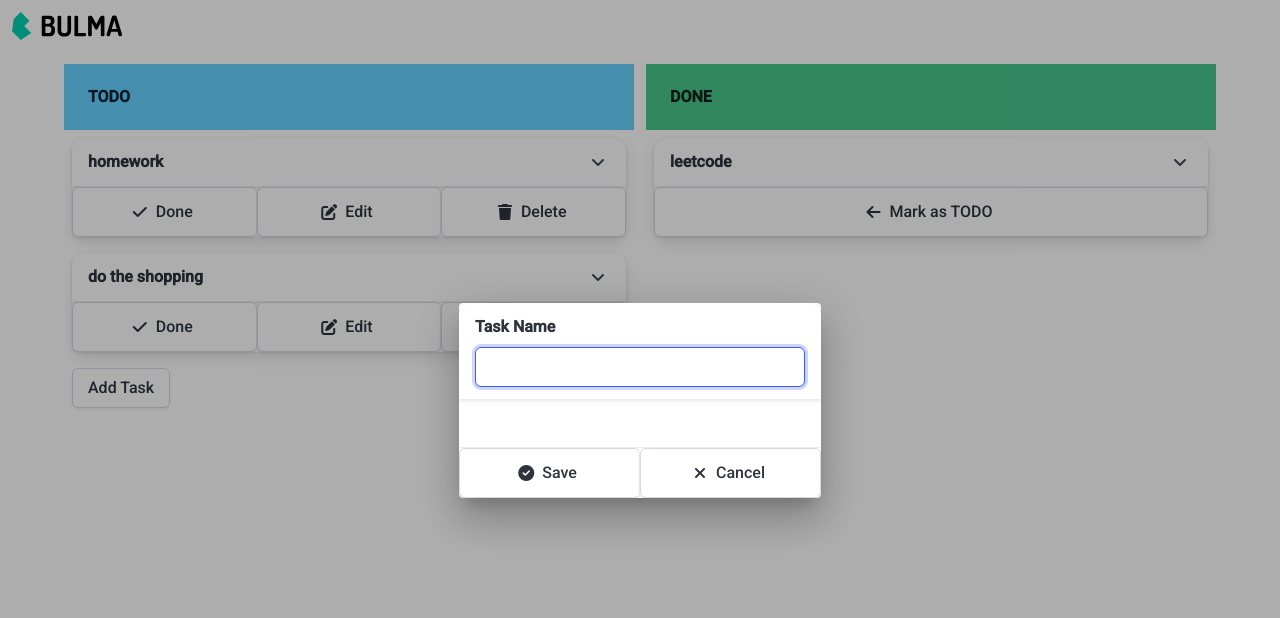
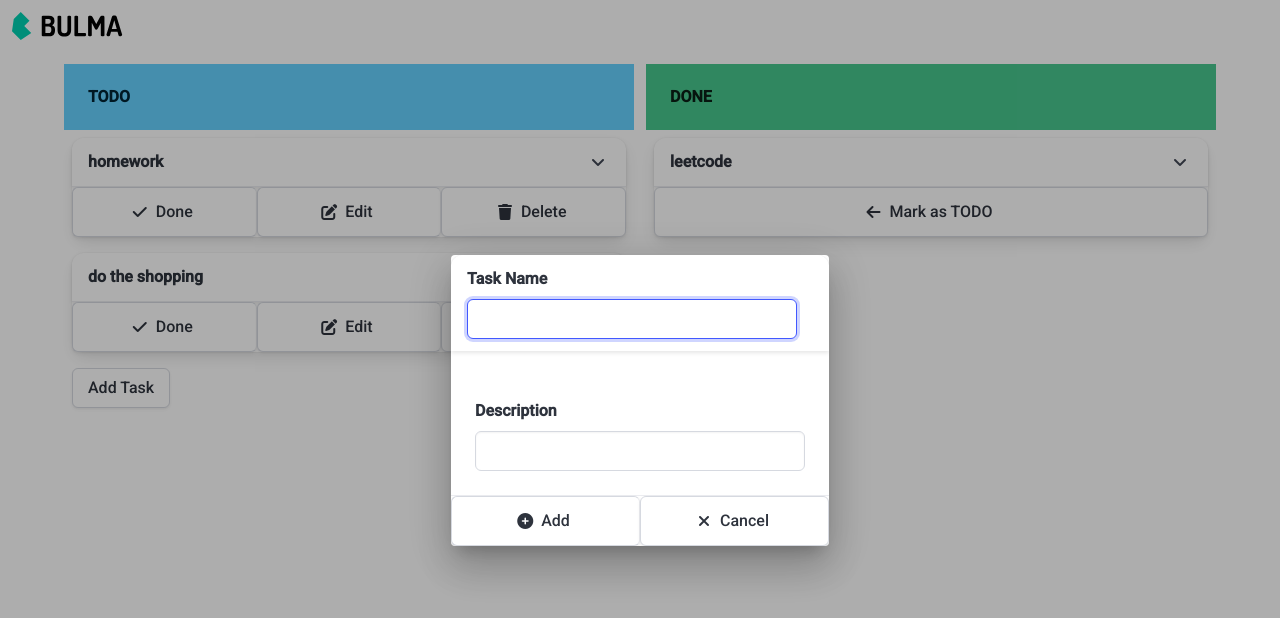
Before and after one commit to goothrough/simple-to-do-list, an Angular app: page / in a window 1280 px wide. Both pictures are taken after a click on the button "Add Task". Shown: the top 618 px of the page. Built offline with nearby package versions, Linux system fonts and the light colour scheme.

Commit message:
add function

```diff
--- a/src/app/app.module.ts
+++ b/src/app/app.module.ts
@@ -7,6 +7,7 @@ import { NavbarComponent } from './layout/navbar/navbar.component';
 import { TaskCardComponent } from './shared/task-card/task-card.component';
 import { NoopAnimationsModule } from '@angular/platform-browser/animations';
 import { MatDialogModule } from '@angular/material/dialog';
+import { ReactiveFormsModule } from '@angular/forms';
 
 @NgModule({
   declarations: [
@@ -18,7 +19,8 @@ import { MatDialogModule } from '@angular/material/dialog';
   imports: [
     BrowserModule,
     NoopAnimationsModule,
-    MatDialogModule
+    MatDialogModule,
+    ReactiveFormsModule
   ],
   providers: [],
   bootstrap: [AppComponent]
--- a/src/app/features/home/home.component.ts
+++ b/src/app/features/home/home.component.ts
@@ -1,7 +1,7 @@
 import { Component, OnInit } from '@angular/core';
 import { MatDialog } from '@angular/material/dialog';
 import { TaskCardComponent, TaskCardData, EnumTaskCardMode } from 'src/app/shared/task-card/task-card.component';
-import { TaskService } from '../task/task.service';
+import { Task, TaskService } from '../task/task.service';
 
 @Component({
   selector: 'app-home',
@@ -14,27 +14,45 @@ export class HomeComponent implements OnInit {
     done: TaskCardData[];
   };
 
-    TaskCardMode = EnumTaskCardMode;
+  TaskCardMode = EnumTaskCardMode;
 
   constructor(public dialog: MatDialog,
     private taskService: TaskService
-  ) { }
+  ) {
+    this.taskCardList = {
+      todo: [],
+      done: []
+    }
+  }
 
 
   ngOnInit(): void {
-    this.taskCardList = this.convertTaskListToTaskCardList();
-    console.log(this.taskCardList)
+    this.taskService.getDataFromMockServer().subscribe(t => {
+      this.taskCardList = this.getClassifiedTaskList(this.convertTaskListToTaskCardList(t));
+    })
   }
 
-  convertTaskListToTaskCardList() {
-    const classifiedTaskList = this.taskService.getClassifiedTaskList();
-    Object.keys(classifiedTaskList).forEach(key => {
-      classifiedTaskList[key] = classifiedTaskList[key].map(task => {
-        return { taskName: task.taskName, description: task.description, isDone: task.isDone }
-      });
-    })
+  getClassifiedTaskList(plainTaskList: TaskCardData[]) {
+    const todoList: TaskCardData[] = [];
+    const doneList: TaskCardData[] = [];
 
-    return classifiedTaskList;
+    plainTaskList.forEach(task => {
+      if (task.isDone) {
+        doneList.push(task);
+      } else {
+        todoList.push(task);
+      }
+    });
+
+    return {
+      todo: todoList,
+      done: doneList,
+    }
+  };
+
+
+  convertTaskListToTaskCardList(taskList: Task[]): TaskCardData[] {
+    return taskList.map(t => { return { taskName: t.taskName, description: t.description, isDone: t.isDone } });
   }
 
   openAddTaskDialog() {
@@ -46,4 +64,5 @@ export class HomeComponent implements OnInit {
       console.log(`Dialog result: ${result}`);
     });
   }
+
 }
--- a/src/app/features/task/task.service.ts
+++ b/src/app/features/task/task.service.ts
@@ -1,5 +1,5 @@
 import { Injectable } from '@angular/core';
-import { TaskCardData } from 'src/app/shared/task-card/task-card.component';
+import { BehaviorSubject, Observable, Subject } from 'rxjs';
 
 export type Task = {
   taskName: string;
@@ -18,27 +18,8 @@ export type ClassifiedTaskList = {
 })
 export class TaskService {
 
-  constructor() { }
-
-
-  getClassifiedTaskList() {
-    const classifiedTaskList: ClassifiedTaskList = {
-      todo: [],
-      done: []
-    }
-    this.getTaskList().forEach(task => {
-      if (task.isDone) {
-        classifiedTaskList.done.push(task);
-      } else {
-        classifiedTaskList.todo.push(task);
-      }
-    })
-
-    return classifiedTaskList;
-  }
-
-  getTaskList() {
-    const taskList: Task[] = [
+  // temporary task list
+  taskList: Task[] = [
     {
       taskName: 'homework',
       description: 'test desc1',
@@ -57,6 +38,20 @@ export class TaskService {
 
   ]
 
-    return taskList;
+  private taskList$ = new BehaviorSubject<Task[]>(this.taskList);
+
+  constructor() {
   }
+
+  addTask(task: Task) {
+    console.log(task);
+    this.taskList.push(task);
+    this.taskList$.next(this.taskList);
   }
+
+  getDataFromMockServer(): Observable<Task[]> {
+    return this.taskList$.asObservable();
+
+  }
+
+}
--- a/src/app/shared/task-card/task-card.component.html
+++ b/src/app/shared/task-card/task-card.component.html
@@ -1,4 +1,5 @@
 <div class="card">
+    <form [formGroup]="taskCardForm" (ngSubmit)="onSubmit()">
         <header class="card-header">
             <div class="card-header-title">
                 <ng-container *ngIf="mode===TaskCardMode.VIEW_TODO||mode===TaskCardMode.VIEW_DONE">
@@ -8,7 +9,7 @@
                     <div class="field">
                         <label class="label">Task Name</label>
                         <div class="control has-icons-left has-icons-right">
-                        <input class="input" type="text" placeholder="" value="{{taskCardData.taskName}}">
+                            <input class="input" type="text" placeholder="" formControlName="taskName">
                         </div>
                     </div>
                 </ng-container>
@@ -33,27 +34,37 @@
         <!-- Content -->
         <div *ngIf="isContentOpen" class="card-content">
             <div class="content">
+                <ng-container *ngIf="mode===TaskCardMode.VIEW_TODO||mode===TaskCardMode.VIEW_DONE">
                     {{taskCardData.description}}
+                </ng-container>
             </div>
+            <ng-container *ngIf="mode===TaskCardMode.EDIT||mode===TaskCardMode.ADD">
+                <div class="field">
+                    <label class="label">Description</label>
+                    <div class="control has-icons-left has-icons-right">
+                        <input class="input" type="text" placeholder="" formControlName="description">
+                    </div>
+                </div>
+            </ng-container>
         </div>
 
         <!-- Footer -->
         <!-- Todo view -->
         <ng-container *ngIf="mode === TaskCardMode.VIEW_TODO">
             <footer class="card-footer">
-            <button class="button card-footer-item">
+                <button class="button card-footer-item" type="submit">
                     <span class="icon">
                         <i class="fas fa-check" aria-hidden="true"></i>
                     </span>
                     <span>Done</span>
                 </button>
-            <button class="button card-footer-item" (click)="openEditDialog()">
+                <button class="button card-footer-item" type="button" (click)="openEditDialog()">
                     <span class="icon">
                         <i class="fas fa-pen-to-square" aria-hidden="true"></i>
                     </span>
                     <span>Edit</span>
                 </button>
-            <button class="button card-footer-item" (click)="openDeleteDialog()">
+                <button class="button card-footer-item" type="button" (click)="openDeleteDialog()">
                     <span class="icon">
                         <i class="fas fa-trash" aria-hidden="true"></i>
                     </span>
@@ -61,10 +72,31 @@
                 </button>
             </footer>
         </ng-container>
+        <!-- Add -->
+        <ng-container *ngIf="mode===TaskCardMode.ADD">
+            <footer class="card-footer">
+                <button class="button card-footer-item" type="submit">
+                    <span class="icon">
+                        <i class="fas fa-circle-plus" aria-hidden="true"></i>
+                    </span>
+                    <span>
+                        Add
+                    </span>
+                </button>
+                <button class="button card-footer-item" type="button" (click)="onCancel()">
+                    <span class="icon">
+                        <i class="fas fa-xmark" aria-hidden="true"></i>
+                    </span>
+                    <span>
+                        Cancel
+                    </span>
+                </button>
+            </footer>
+        </ng-container>
         <!-- Edit -->
-    <ng-container *ngIf="mode === TaskCardMode.EDIT||mode===TaskCardMode.ADD">
+        <ng-container *ngIf="mode === TaskCardMode.EDIT">
             <footer class="card-footer">
-            <button class="button card-footer-item" (click)="onMarkAsTodo()">
+                <button class="button card-footer-item" type="submit">
                     <span class="icon">
                         <i class="fas fa-circle-check" aria-hidden="true"></i>
                     </span>
@@ -72,7 +104,7 @@
                         Save
                     </span>
                 </button>
-            <button class="button card-footer-item" (click)="onMarkAsTodo()">
+                <button class="button card-footer-item" type="button" (click)="onCancel()">
                     <span class="icon">
                         <i class="fas fa-xmark" aria-hidden="true"></i>
                     </span>
@@ -85,7 +117,7 @@
         <!-- Done view -->
         <ng-container *ngIf="mode === TaskCardMode.VIEW_DONE">
             <footer class="card-footer">
-            <button class="button card-footer-item" (click)="onMarkAsTodo()">
+                <button class="button card-footer-item" type="submit">
                     <span class="icon">
                         <i class="fas fa-arrow-left" aria-hidden="true"></i>
                     </span>
@@ -95,5 +127,5 @@
                 </button>
             </footer>
         </ng-container>
-
+    </form>
 </div>
--- a/src/app/shared/task-card/task-card.component.ts
+++ b/src/app/shared/task-card/task-card.component.ts
@@ -1,5 +1,7 @@
 import { Component, Inject, Input, OnInit, Optional } from '@angular/core';
+import { FormControl, FormGroup } from '@angular/forms';
 import { MAT_DIALOG_DATA, MatDialog, MatDialogRef } from '@angular/material/dialog';
+import { TaskService } from 'src/app/features/task/task.service';
 
 export type TaskCardData = {
   taskName: string;
@@ -31,9 +33,16 @@ export class TaskCardComponent implements OnInit {
 
   TaskCardMode = EnumTaskCardMode;
 
+  taskCardForm!: FormGroup<{ taskName: FormControl<string | null>; description: FormControl<string | null>; }>;;
+
   constructor(@Optional() public dialogRef: MatDialogRef<TaskCardComponent>,
     @Optional() @Inject(MAT_DIALOG_DATA) public data: { mode: EnumTaskCardMode, taskCardData: TaskCardData },
-    public dialog: MatDialog) {
+    public dialog: MatDialog, private taskService: TaskService) {
+
+    this.taskCardForm = new FormGroup({
+      taskName: new FormControl(''),
+      description: new FormControl(''),
+    });
 
   }
   ngOnInit(): void {
@@ -42,12 +51,35 @@ export class TaskCardComponent implements OnInit {
       this.isContentOpen = true;
       this.mode = this.data.mode;
       this.taskCardData = this.data.taskCardData;
+      this.taskCardForm.setValue(
+        { taskName: this.data.taskCardData.taskName, description: this.data.taskCardData.description }
+      );
     }
 
   }
 
   toggleContent() {
     this.isContentOpen = !this.isContentOpen;
+  }
+
+  onSubmit() {
+    console.log(this.taskCardForm);
+    switch (this.mode) {
+      case EnumTaskCardMode.ADD:
+        this.onAdd();
+        break;
+      case EnumTaskCardMode.VIEW_TODO:
+        this.onMarkAsDone();
+        break;
+      case EnumTaskCardMode.EDIT:
+        this.onSave();
+        break;
+      case EnumTaskCardMode.VIEW_DONE:
+        this.onMarkAsTodo();
+        break;
+
+    }
+
   }
 
   onMarkAsDone() {
@@ -79,4 +111,25 @@ export class TaskCardComponent implements OnInit {
   onMarkAsTodo() {
     console.log('Todo');
   }
+
+  onSave() {
+    console.log("Save");
+    this.dialogRef.close();
+  }
+
+  onAdd() {
+    console.log("Add");
+    const task = {
+      taskName: this.taskCardForm.value.taskName ? this.taskCardForm.value.taskName : '',
+      description: this.taskCardForm.value.description ? this.taskCardForm.value.description : '',
+      isDone: false
+    }
+    this.taskService.addTask(task);
+    this.dialogRef.close();
+  }
+
+  onCancel() {
+    console.log("Cancel");
+    this.dialogRef.close();
+  }
 }
```
Lines whose indentation alone changed are shown as unchanged.
